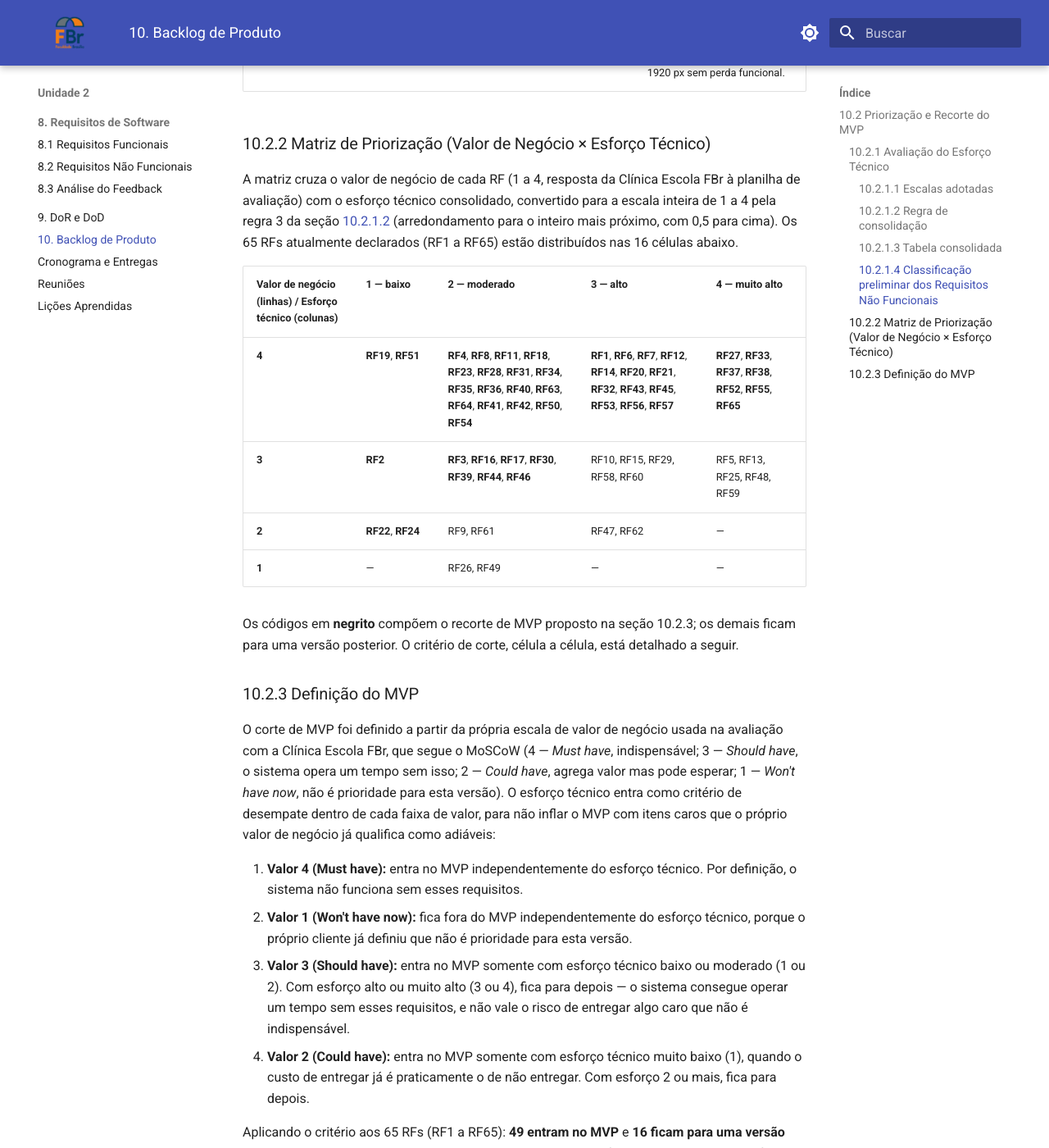
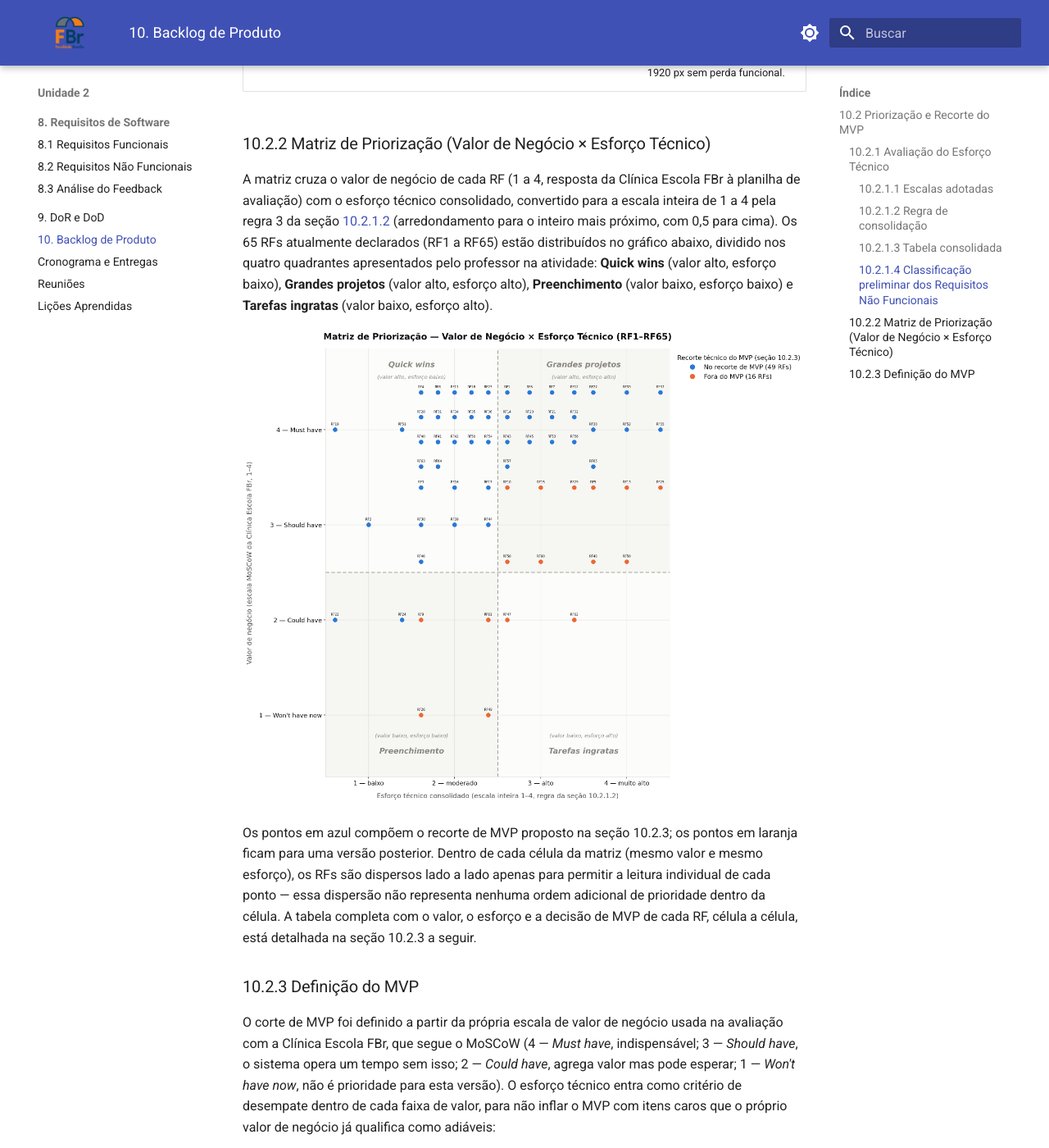
Before and after one commit to mdsreq-fga-unb/REQ-2026.2-T02-ClinicaEscolaFBr, an MkDocs documentation site: the page built from docs/unidade-2/requisitos/backlog.md, in a window 1280 px wide and 1400 px high, scrolled down 14301 px. Shown: the whole window at 82% size. Built offline with MkDocs 1.6.1 and Material for MkDocs 9.7.7, drawn with Linux system fonts in a browser that asks for light colours.

Commit message:
docs: substitui tabela da matriz de priorizacao por grafico de dispersao
- Troca a tabela de 10.2.2 por um grafico valor x esforco com os 65 RFs
  plotados individualmente, cada RF rotulado com seu codigo e colorido
  conforme está ou não no recorte de MVP (secao 10.2.3).
- Divide o grafico nos quatro quadrantes apresentados pelo professor na
  atividade: Quick wins, Grandes projetos, Preenchimento e Tarefas
  ingratas, com a linha de corte no meio de cada eixo (2,5).
- Publica a imagem em docs/assets/matriz-priorizacao-mvp.png e mantém a
  tabela detalhada por RF em 10.2.3 como fonte textual/rastreavel dos
  mesmos dados.
- Registra a entrada 2.31 no Historico de Revisao.

```diff
--- a/docs/unidade-2/requisitos/backlog.md
+++ b/docs/unidade-2/requisitos/backlog.md
@@ -190,16 +190,11 @@ A classificação abaixo é **preliminar** e foi produzida para permitir a conti
 
 ### 10.2.2 Matriz de Priorização (Valor de Negócio × Esforço Técnico)
 
-A matriz cruza o valor de negócio de cada RF (1 a 4, resposta da Clínica Escola FBr à planilha de avaliação) com o esforço técnico consolidado, convertido para a escala inteira de 1 a 4 pela regra 3 da seção [10.2.1.2](#1021-avaliacao-do-esforco-tecnico) (arredondamento para o inteiro mais próximo, com 0,5 para cima). Os 65 RFs atualmente declarados (RF1 a RF65) estão distribuídos nas 16 células abaixo.
+A matriz cruza o valor de negócio de cada RF (1 a 4, resposta da Clínica Escola FBr à planilha de avaliação) com o esforço técnico consolidado, convertido para a escala inteira de 1 a 4 pela regra 3 da seção [10.2.1.2](#1021-avaliacao-do-esforco-tecnico) (arredondamento para o inteiro mais próximo, com 0,5 para cima). Os 65 RFs atualmente declarados (RF1 a RF65) estão distribuídos no gráfico abaixo, dividido nos quatro quadrantes apresentados pelo professor na atividade: **Quick wins** (valor alto, esforço baixo), **Grandes projetos** (valor alto, esforço alto), **Preenchimento** (valor baixo, esforço baixo) e **Tarefas ingratas** (valor baixo, esforço alto).
 
-| Valor de negócio (linhas) / Esforço técnico (colunas) | 1 — baixo | 2 — moderado | 3 — alto | 4 — muito alto |
-| --- | --- | --- | --- | --- |
-| **4** | **RF19**, **RF51** | **RF4**, **RF8**, **RF11**, **RF18**, **RF23**, **RF28**, **RF31**, **RF34**, **RF35**, **RF36**, **RF40**, **RF63**, **RF64**, **RF41**, **RF42**, **RF50**, **RF54** | **RF1**, **RF6**, **RF7**, **RF12**, **RF14**, **RF20**, **RF21**, **RF32**, **RF43**, **RF45**, **RF53**, **RF56**, **RF57** | **RF27**, **RF33**, **RF37**, **RF38**, **RF52**, **RF55**, **RF65** |
-| **3** | **RF2** | **RF3**, **RF16**, **RF17**, **RF30**, **RF39**, **RF44**, **RF46** | RF10, RF15, RF29, RF58, RF60 | RF5, RF13, RF25, RF48, RF59 |
-| **2** | **RF22**, **RF24** | RF9, RF61 | RF47, RF62 | — |
-| **1** | — | RF26, RF49 | — | — |
+![Matriz de Priorização — Valor de Negócio × Esforço Técnico (RF1 a RF65)](../../assets/matriz-priorizacao-mvp.png)
 
-Os códigos em **negrito** compõem o recorte de MVP proposto na seção 10.2.3; os demais ficam para uma versão posterior. O critério de corte, célula a célula, está detalhado a seguir.
+Os pontos em azul compõem o recorte de MVP proposto na seção 10.2.3; os pontos em laranja ficam para uma versão posterior. Dentro de cada célula da matriz (mesmo valor e mesmo esforço), os RFs são dispersos lado a lado apenas para permitir a leitura individual de cada ponto — essa dispersão não representa nenhuma ordem adicional de prioridade dentro da célula. A tabela completa com o valor, o esforço e a decisão de MVP de cada RF, célula a célula, está detalhada na seção 10.2.3 a seguir.
 
 ### 10.2.3 Definição do MVP
 
```
Also changed, not shown: docs/index.md (+1 -0 lines), docs/assets/matriz-priorizacao-mvp.png (added).
